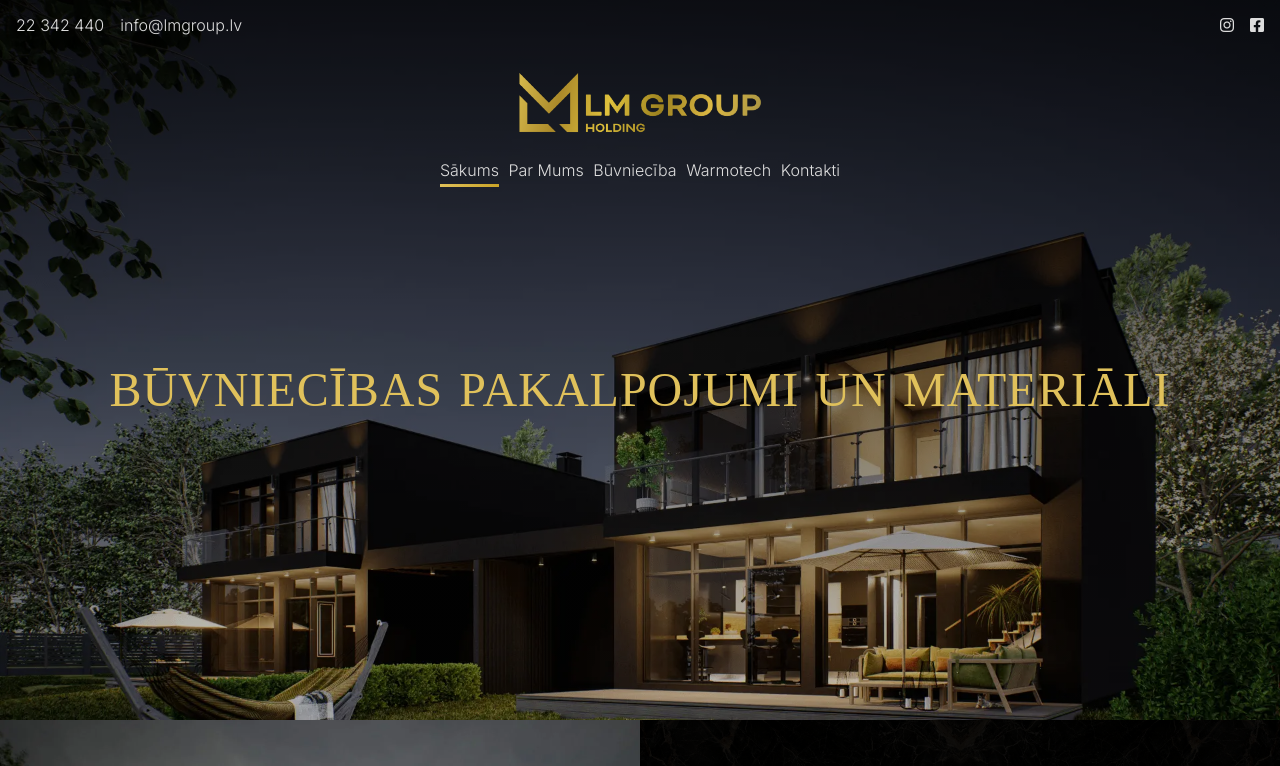
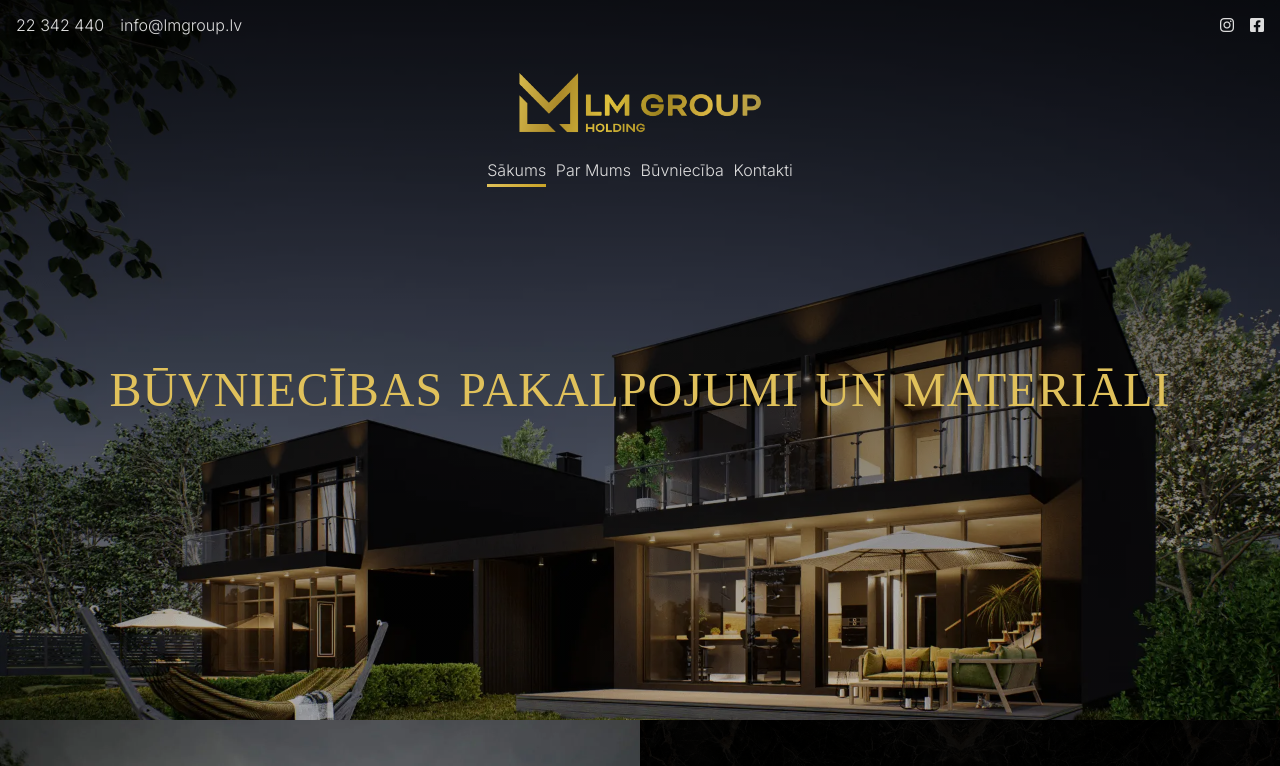
Before and after one commit to bmercury/lmg, a Next.js app: page / in a window 1280 px wide. Shown: the top 766 px of the page. Built offline with nearby package versions, Linux system fonts and the light colour scheme; a web font is replaced by a local one.

Commit message:
Remove warmotech

```diff
--- a/components/navigation/navigation.js
+++ b/components/navigation/navigation.js
@@ -19,7 +19,6 @@ export default function Navigation() {
             <Link  className={router.pathname == "/" ? "active" : "navlink"} href="/">Sākums</Link>
             <Link className={router.pathname == "/parmums" ? "active" : "navlink"} href="/parmums">Par Mums</Link>
             <Link className={router.pathname == "/buvnieciba" ? "active" : "navlink"} href="/buvnieciba">Būvniecība</Link>
-            <Link className={router.pathname == "/warmotech" ? "active" : "navlink"} href="/warmotech">Warmotech</Link>
             <Link className="navlink" href="#kontakti">Kontakti</Link>
           </nav>
         </div>
```
